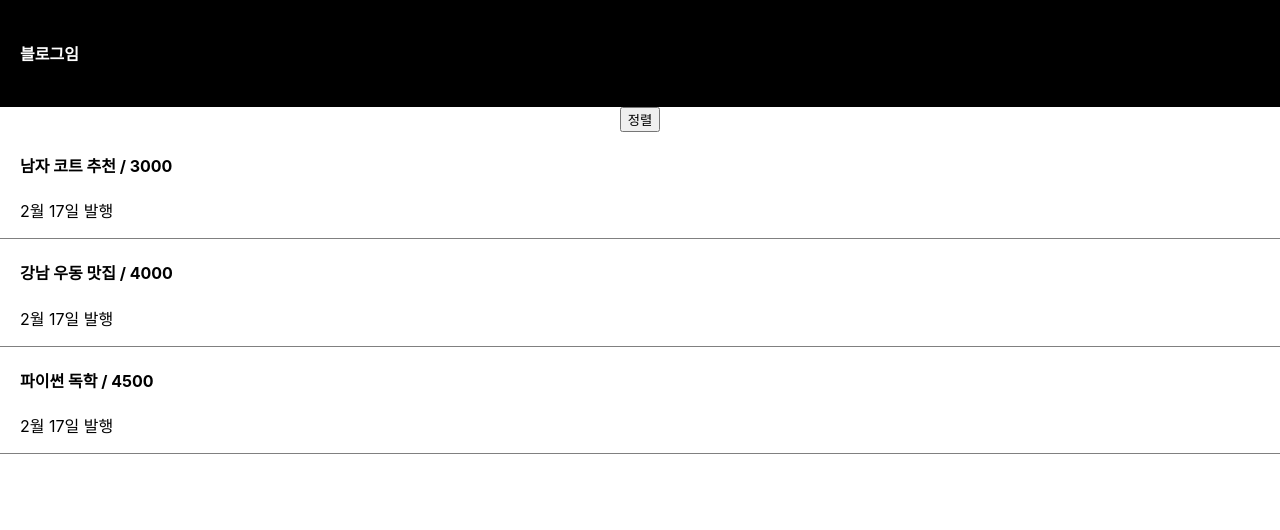
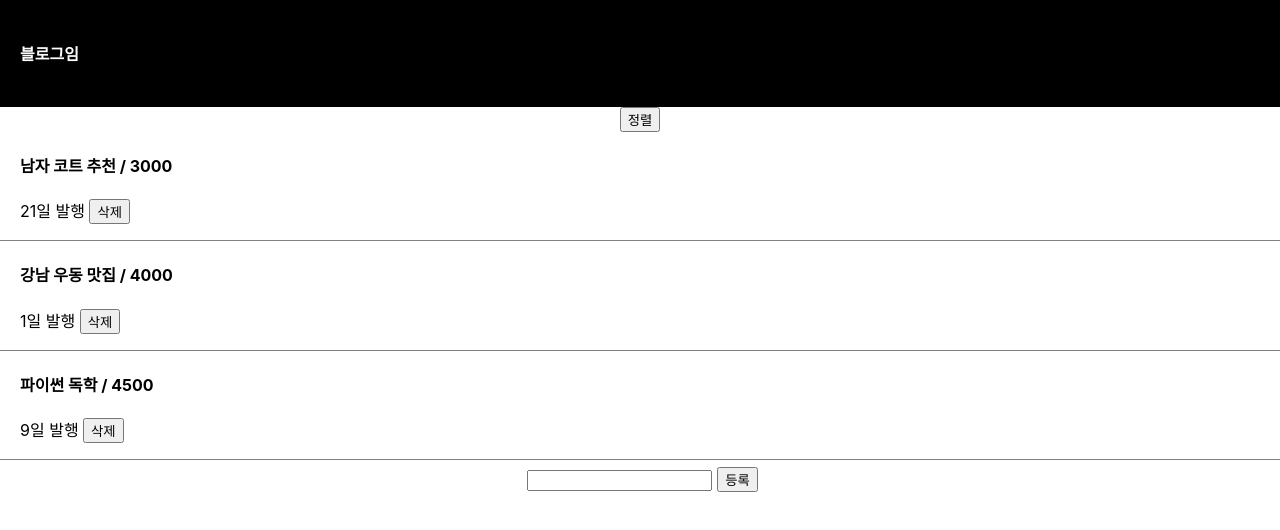
Before and after one commit to bom2zzang/react-blog2, a React (Create React App) app: page / in a window 1280 px wide. Shown: the top 530 px of the page. Built offline with nearby package versions, Linux system fonts and the light colour scheme.

Commit message:
🔨  input1: 사용자가 입력한 글 다루기

```diff
--- a/src/App.js
+++ b/src/App.js
@@ -3,18 +3,36 @@ import { useState } from "react";
 
 function App() {
   let [items, setItems] = useState([
-    { id: 0, title: "남자 코트 추천", like: 3000, date: "2011-01-01" },
-    { id: 1, title: "강남 우동 맛집", like: 4000, date: "2011-01-01" },
-    { id: 2, title: "파이썬 독학", like: 4500, date: "2011-01-01" },
+    { id: 0, title: "남자 코트 추천", like: 3000, date: "21일" },
+    { id: 1, title: "강남 우동 맛집", like: 4000, date: "1일" },
+    { id: 2, title: "파이썬 독학", like: 4500, date: "9일" },
   ]);
+  let [selectedIndex, setSelectedIndex] = useState(null);
+  let [input, setInput] = useState("");
+
+  const addPost = () => {
+    let copy = [...items];
+    copy.push({
+      id: copy.length,
+      title: input,
+      like: 0,
+      date: new Date().getDate() + "일",
+    });
+    setItems(copy);
+    setInput("");
+  };
+
+  const deletePost = (i) => {
+    let copy = [...items];
+    copy.splice(i, 1);
+    setItems(copy);
+  };
 
   const updateLike = (i) => {
     let copy = [...items];
     copy[i].like++;
     setItems(copy);
   };
-
-  const [selectedIndex, setSelectedIndex] = useState(null);
 
   const onClickRow = (i) => {
     setSelectedIndex(i);
@@ -44,19 +62,51 @@ function App() {
               onClickRow(i);
             }}
           >
-            <h4 onClick={() => updateLike(i)}>
+            <h4
+              onClick={(e) => {
+                e.stopPropagation();
+                updateLike(i);
+              }}
+            >
               {item.title} / {item.like}
             </h4>
-            <p>2월 17일 발행</p>
+            <p>
+              {item.date} 발행{" "}
+              <button
+                onClick={(e) => {
+                  e.stopPropagation();
+                  deletePost(i);
+                }}
+              >
+                삭제
+              </button>
+            </p>
           </div>
         );
       })}
+      <div>
+        <input
+          style={{ margin: "10px 5px" }}
+          type="text"
+          onChange={(e) => setInput(e.target.value)}
+        ></input>
+        <button
+          onClick={() => {
+            addPost();
+          }}
+        >
+          등록
+        </button>
+      </div>
       {modal ? <Modal item={items[selectedIndex]} setItems={setItems} /> : null}
     </div>
   );
 }
 
 function Modal(props) {
+  if (props.item === undefined) {
+    return;
+  }
   const editTitle = () => {
     let newTitle = prompt("바꿀 제목을 입력하세요");
     props.setItem((prev) => {
```
